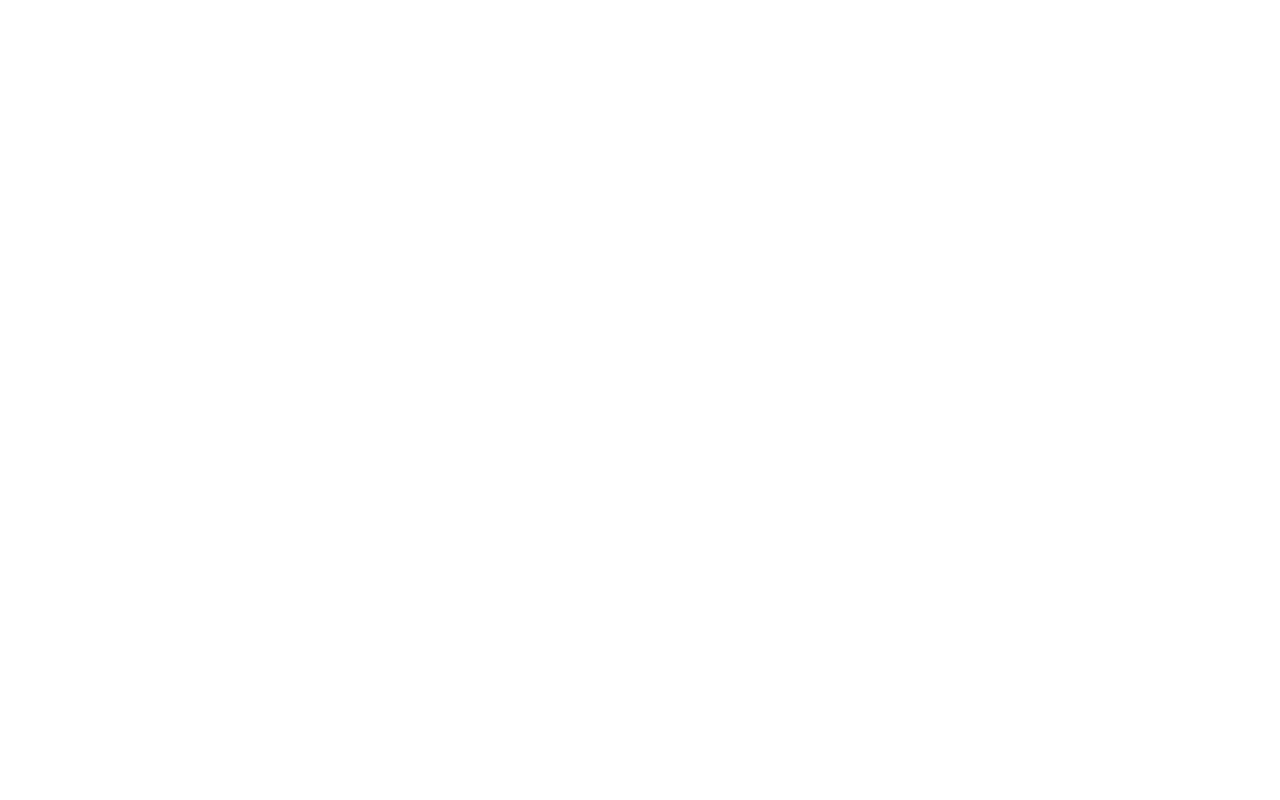
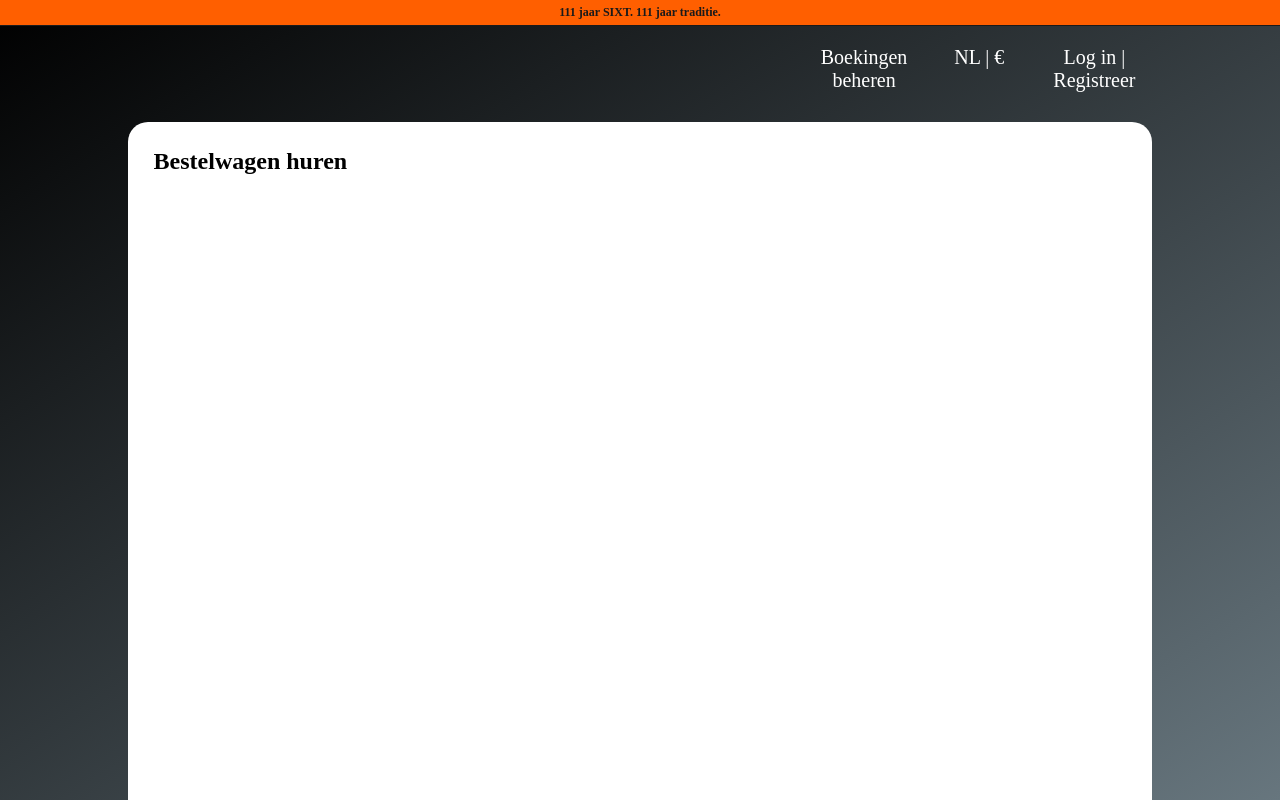
Before and after one commit to TiR0k/IMTUE-formFlow, a plain HTML site: page Renderer/index.html in a window 1280 px wide. Drawn offline with Linux system fonts and the light colour scheme.

Commit message:
setup menu and form section

```diff
--- a/CSS/style.css
+++ b/CSS/style.css
@@ -2,4 +2,81 @@
     padding: 0;
     margin: 0;
     box-sizing: border-box;
+    font-family: aktiengesellshaft, serif;
+    overflow-x: hidden;
 }
+
+body{
+    height: 100vh;
+    background-image: linear-gradient(to bottom right, black, #67767E);
+}
+
+.header{
+    background: #FF5F00;
+    display: flex;
+    justify-content: center;
+    padding: 5px;
+    font-size: 12px;
+    font-weight: 600;
+    color: #1A1A1A;
+    border-bottom: 1px solid #1A1A1A;
+}
+
+menu{
+    width: 100vw;
+}
+ul {
+    list-style: none;
+    width: 100%;
+    margin: 0;
+    text-decoration: none;
+    display: flex;
+    flex-direction: row;
+    justify-content: end;
+    padding: 0 10% 0 0;
+}
+
+li{
+    margin-top: 20px;
+    margin-bottom: 20px;
+    width: 10%;
+    text-align: center;
+    font-size: 20px;
+    font-weight: 500;
+}
+
+a{
+    text-decoration: none;
+    color: #FFFFFF;
+    position: relative;
+}
+
+a:after {
+    bottom: 0;
+    content: "";
+    display: block;
+    height: 1px;
+    left: 0;
+    position: absolute;
+    background: #fff;
+    transition: width 0.3s ease 0s;
+    width: 0;
+}
+
+a:hover:after {
+    width: 100%;
+    left: 0;
+}
+
+li:hover a:hover{
+    cursor: pointer;
+}
+
+.form{
+    width: 80%;
+    height: 100%;
+    background: #FFFFFF;
+    margin: 10px auto;
+    border-radius: 20px;
+    padding: 2%;
+}
--- a/Renderer/index.html
+++ b/Renderer/index.html
@@ -7,6 +7,17 @@
     <script src="../JS/main.js" defer></script>
 </head>
 <body>
+    <header class="header">111 jaar SIXT. 111 jaar traditie.</header>
+    <menu>
+        <ul>
+            <li><a href="href">Boekingen beheren</a></li>
+            <li><a href="href">NL | €</a></li>
+            <li><a href="href">Log in | Registreer</a></li>
+        </ul>
+    </menu>
 
+    <section class="form">
+        <h1>Bestelwagen huren</h1>
+    </section>
 </body>
 </html>
```
